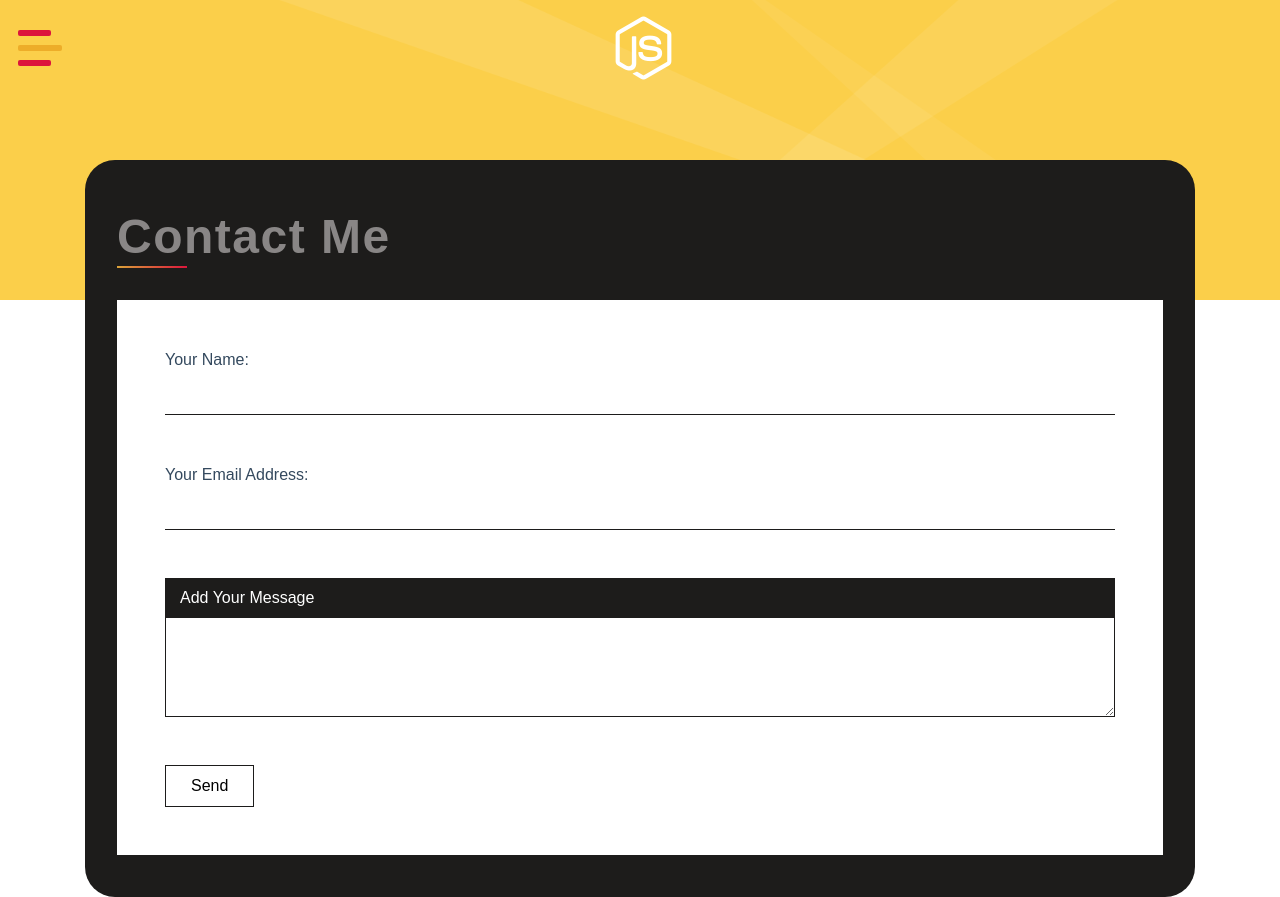
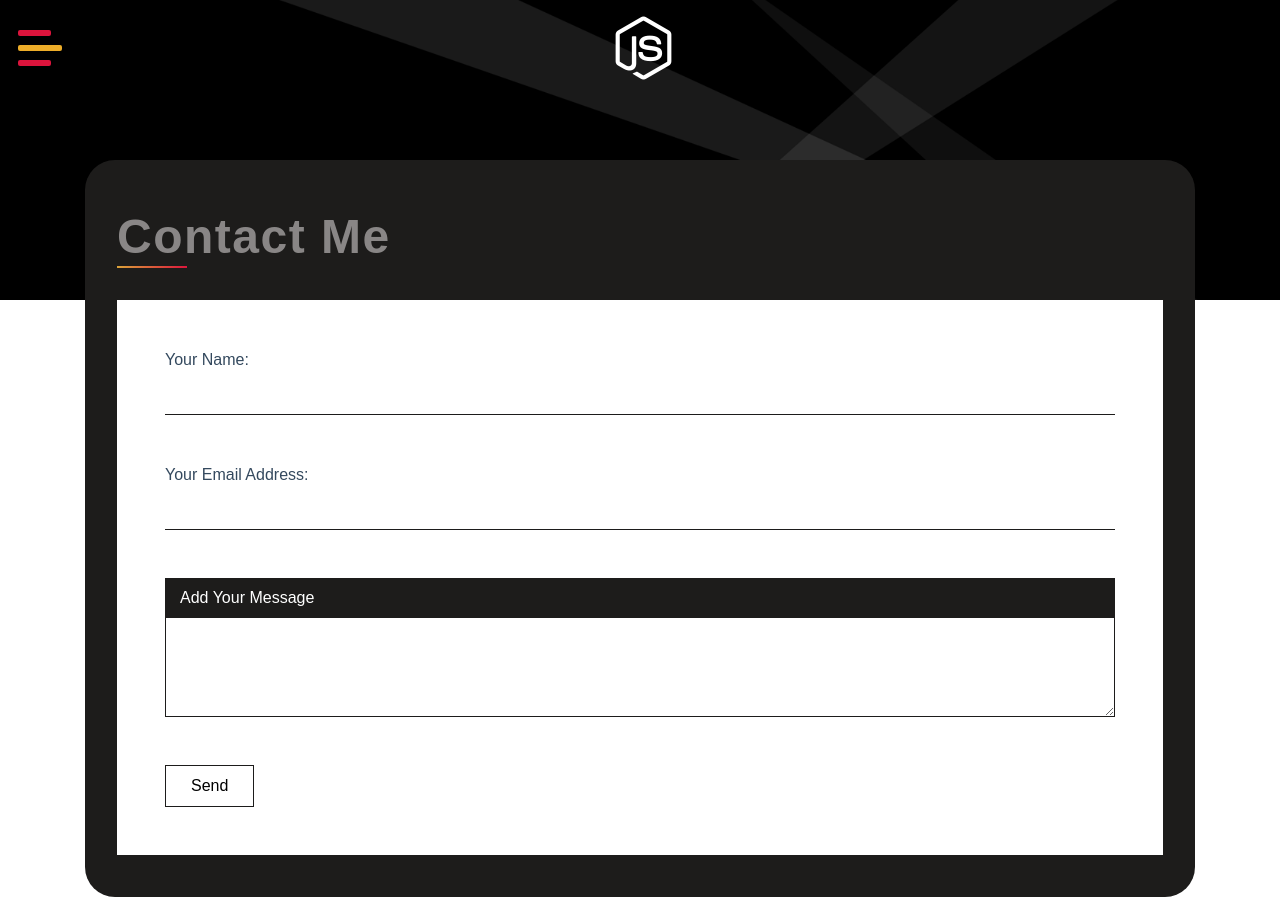
Before and after one commit to Abhijith-nair/abhijith.live, a plain HTML site: page contact.html in a window 1280 px wide. Shown: the top 897 px of the page. Drawn offline with nearby package versions, Linux system fonts and the light colour scheme; a web font is replaced by a local one.

Commit message:
Update style.css

```diff
--- a/css/style.css
+++ b/css/style.css
@@ -218,7 +218,7 @@ span.banner_text_w3ls {
 }
 
 .inner-banner-agile.contact-bg {
-    background: #fbcf4a url(../images/bg.png) center no-repeat;
+    background: #000000 url(../images/bg.png) center no-repeat;
     background-size: cover;
 }
 
```
